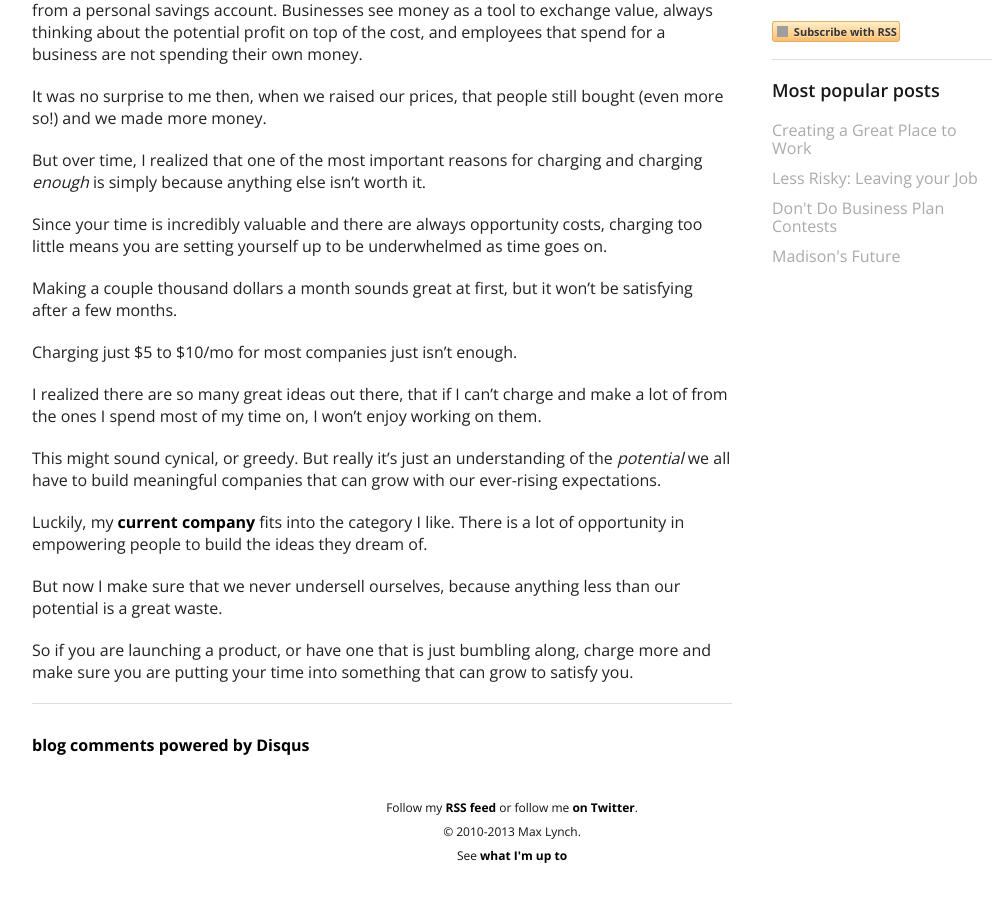
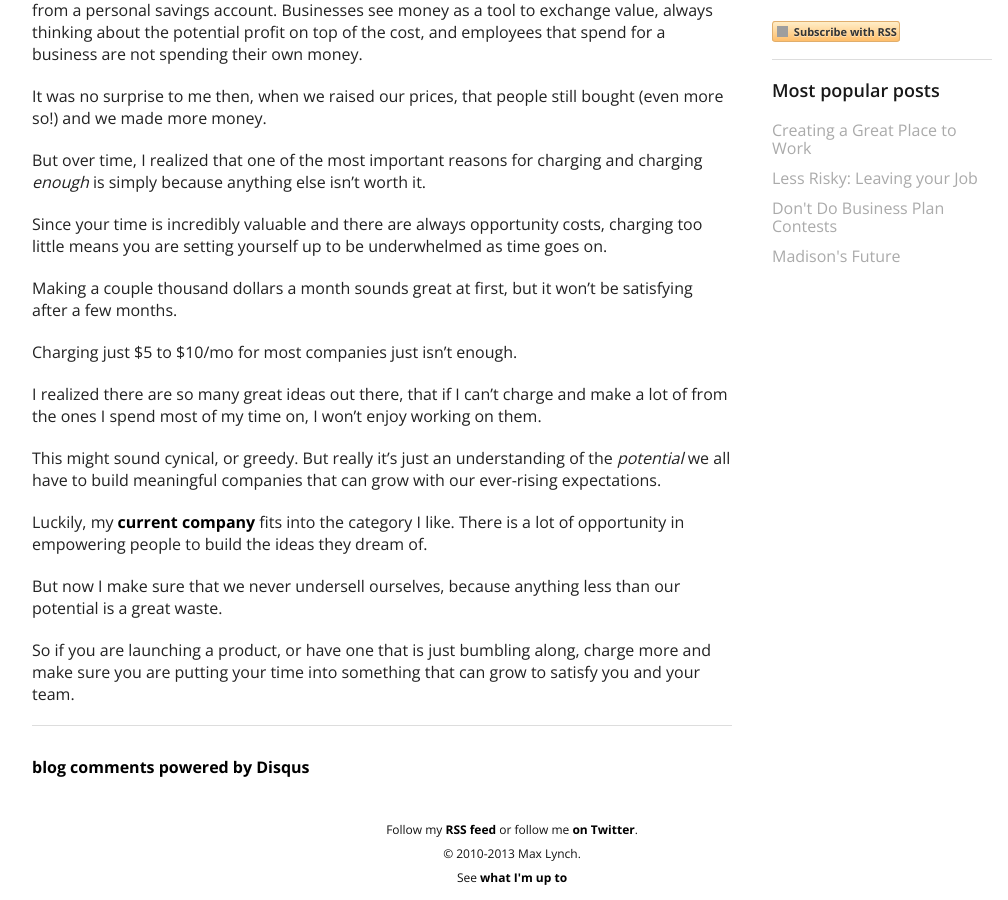
Before and after one commit to mlynch/mlynch.github.com, a Jekyll site: the page built from _posts/2013-07-20-pricing.markdown, in a window 1280 px wide and 900 px high, scrolled down 798 px. Shown: the whole window, without its empty margins (128-1136 px from the left). Built offline with Jekyll 4.4.1, drawn with Linux system fonts in a browser that asks for light colours; nearby versions of some CDN libraries; Markdown is read by kramdown in place of the engine named in the settings; comment, search, counter and statistics services are not loaded; before the commit the page ends 1676 px from its top, so only the background shows below that; grey boxes are pictures that could not be loaded.

Commit message:
Update 2013-07-20-pricing.markdown

```diff
--- a/_posts/2013-07-20-pricing.markdown
+++ b/_posts/2013-07-20-pricing.markdown
@@ -40,4 +40,4 @@ Luckily, my [current company](http://drifty.com/) fits into the category I like.
 
 But now I make sure that we never undersell ourselves, because anything less than our potential is a great waste.
 
-So if you are launching a product, or have one that is just bumbling along, charge more and make sure you are putting your time into something that can grow to satisfy you.
+So if you are launching a product, or have one that is just bumbling along, charge more and make sure you are putting your time into something that can grow to satisfy you and your team.
```
